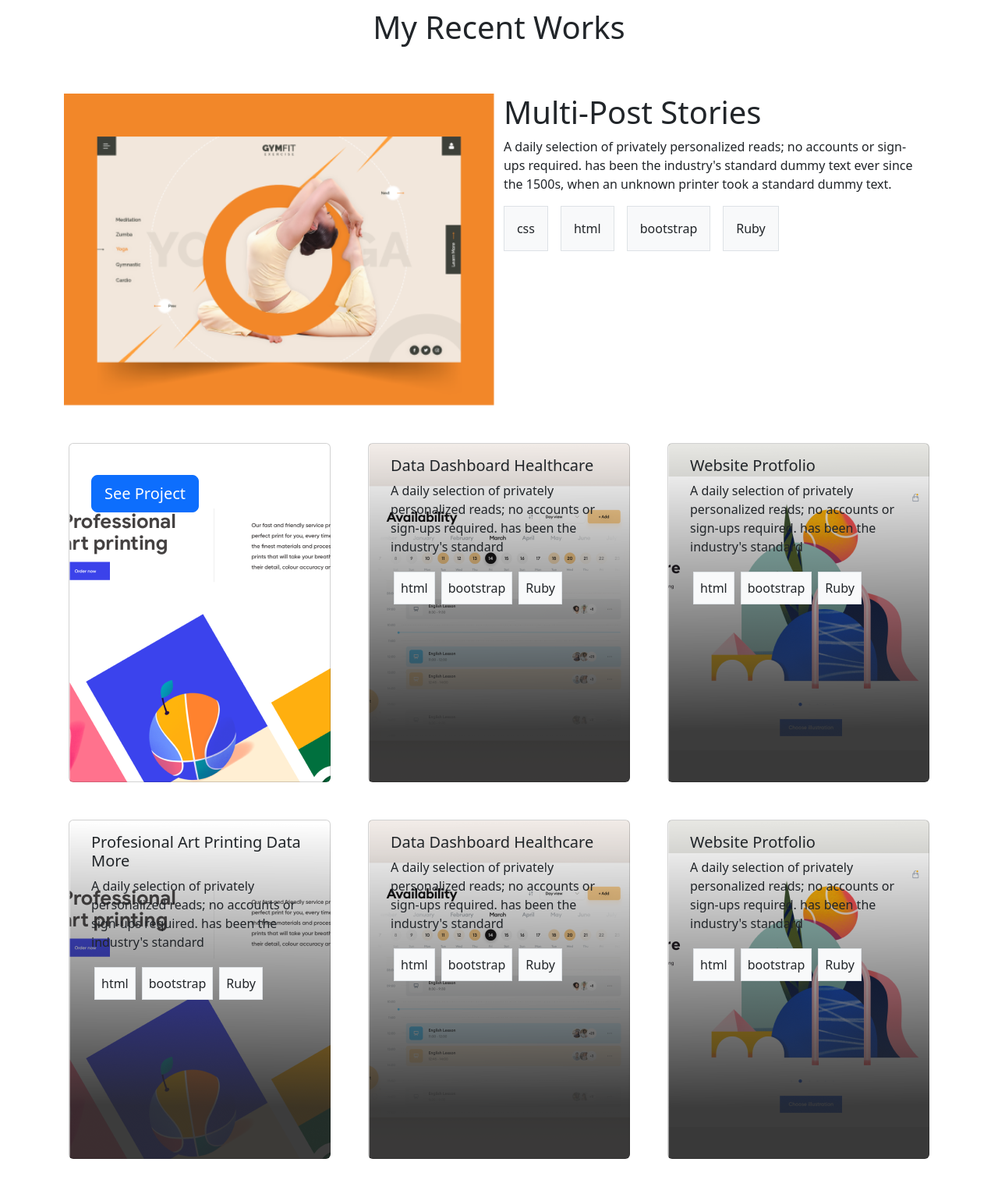
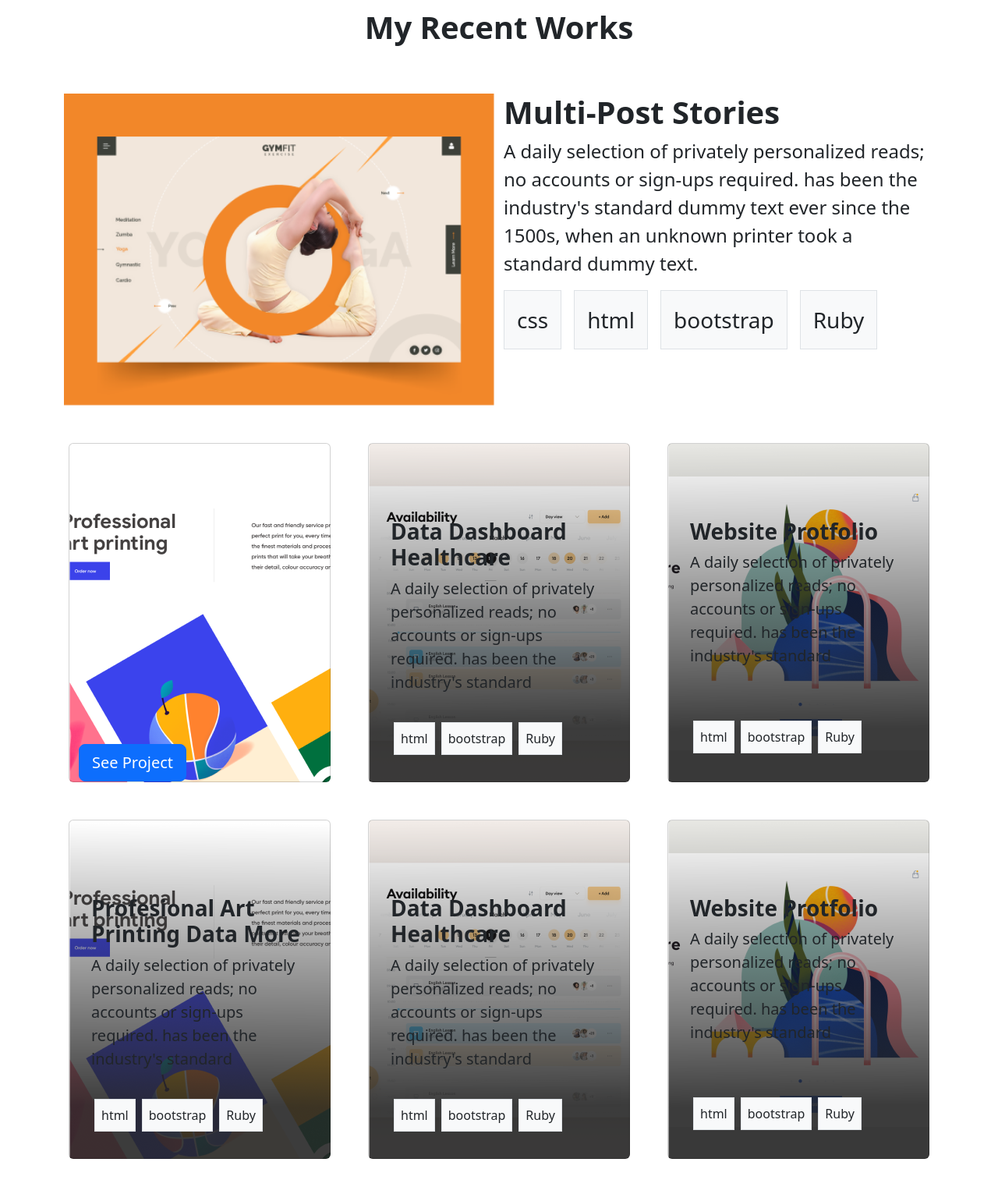
Before and after one commit to mrbhi/Portfolio-Bootstrap, a website: page index.html in a window 1280 px wide. Shown: the part 740-2271 px from the top of the page at 78% size. Drawn offline with Linux system fonts and the light colour scheme.

Commit message:
Added font width and font size to the text

```diff
--- a/index.html
+++ b/index.html
@@ -60,10 +60,10 @@
                         </ul>
                     </div>
                     <div class="col-lg-8">
-                        <h1 class="title">Hey There. <br>
+                        <h1 class="title fw-bold fs-1">Hey There. <br>
                             I’m Alex</h1>
-                        <p class="lead">I’am a Software Developer</p>
-                        <small>I can help you build a product , feature or website Look through some of my work and experience! If you like what you see and have a project you need coded,
+                        <p class="lead fw-bold">I’am a Software Developer</p>
+                        <small class="fw-light fs-5">I can help you build a product , feature or website Look through some of my work and experience! If you like what you see and have a project you need coded,
                             don’t hestiate to contact me.</small>
                     </div>
                     <div class="col-lg-2 ms-4 d-sm-block d-lg-none mt-5">
@@ -96,19 +96,19 @@
     <section id="Work">
         <div class="container mb-5 mt-5">
             <div class="d-lg-flex justify-content-center align-items-center">
-                <h1 class="text-center">My Recent Works</h1>
+                <h1 class="text-center fw-bold fs-1">My Recent Works</h1>
                 <hr class="mb-5">
             </div>
             <div class="d-lg-flex justify-content-center mt-5">
                 <img src="img/FeatureImage.png" alt="featured-image" width="100%" class="img-fluid">
                 <div class="container">
-                    <h1 class="title">Multi-Post Stories</h1>
-                    <p>A daily selection of privately personalized reads;
+                    <h1 class="title fw-bold">Multi-Post Stories</h1>
+                    <p class="fw-light fs-4">A daily selection of privately personalized reads;
                          no accounts or sign-ups required. has been the
                           industry's standard dummy text ever since the 1500s,
                           when an unknown printer took a standard dummy text.
                     </p>
-                    <ul class="d-flex list-unstyled gap-3">
+                    <ul class="d-flex list-unstyled gap-3 fw-light fs-3">
                         <li class="p-2 bg-light border p-3">css</li>
                         <li class="p-2 bg-light border p-3">html</li>
                         <li class="p-2 bg-light border p-3">bootstrap</li>
@@ -123,15 +123,19 @@
                         <p class="card-text">
 
                         </p>
-                        <a href="#"><button class="btn btn-primary btn-lg" type="button" data-bs-toggle="modal" data-bs-target="#reg-modal">See Project</button></a>
+                    </div>
+                    <div>
+                        <a href="#" class="btn btn-primary btn-lg" data-bs-toggle="modal" data-bs-target="#reg-modal">See Project</a>
                     </div>
                 </div>
                 <div class="col-lg-4 card" style="background-image: url('img/Data.png'); width: 336px; height:435px; background-repeat: no-repeat;">
-                    <div class="card-body">
-                        <h5 class="card-title">Data Dashboard Healthcare</h5>
-                        <p class="card-text">
+                    <div class="card-body pt-5 mt-5">
+                        <h5 class="card-title fw-bold fs-3">Data Dashboard <br> Healthcare</h5>
+                        <p class="card-text fs-5">
                             A daily selection of privately personalized reads; no accounts or sign-ups required. has been the industry's standard
                         </p>
+                    </div>
+                    <div class="p-3">
                         <ul class="d-flex list-unstyled">
                             <li class="p-2 bg-light border m-1">html</li>
                             <li class="p-2 bg-light border m-1">bootstrap</li>
@@ -140,11 +144,13 @@
                     </div>
                 </div>
                 <div class="col-lg-3 card" style="background-image: url('img/website2.png'); width: 336px; height:435px; background-repeat: no-repeat;">
-                    <div class="card-body">
-                        <h5 class="card-title mt-auto">Website Protfolio </h5>
-                        <p class="card-text">
+                    <div class="card-body pt-5 mt-5">
+                        <h5 class="card-title fw-bold fs-3">Website Protfolio </h5>
+                        <p class="card-text fs-5">
                             A daily selection of privately personalized reads; no accounts or sign-ups required. has been the industry's standard
                         </p>
+                    </div>
+                    <div class="p-3">
                         <ul class="d-flex list-unstyled">
                             <li class="p-2 bg-light border m-1">html</li>
                             <li class="p-2 bg-light border m-1">bootstrap</li>
@@ -153,11 +159,13 @@
                     </div>
                 </div>
                 <div class="col-lg-4 card" style="background-image: url('img/project2.png'); width: 336px; height:435px; background-repeat: no-repeat;">
-                    <div class="card-body">
-                        <h5 class="card-title mt-auto">Profesional Art Printing Data More</h5>
-                        <p class="card-text">
+                    <div class="card-body pt-5 mt-5">
+                        <h5 class="card-title fw-bold fs-3">Profesional Art Printing Data More</h5>
+                        <p class="card-text fs-5">
                             A daily selection of privately personalized reads; no accounts or sign-ups required. has been the industry's standard
                         </p>
+                    </div>
+                    <div class="p-3">
                         <ul class="d-flex list-unstyled">
                             <li class="p-2 bg-light border m-1">html</li>
                             <li class="p-2 bg-light border m-1">bootstrap</li>
@@ -166,11 +174,13 @@
                     </div>
                 </div>
                 <div class="col-lg-4 card" style="background-image: url('img/data2.png'); width: 336px; height:435px; background-repeat: no-repeat;">
-                    <div class="card-body">
-                        <h5 class="card-title">Data Dashboard Healthcare</h5>
-                        <p class="card-text">
+                    <div class="card-body pt-5 mt-5">
+                        <h5 class="card-title fw-bold fs-3">Data Dashboard Healthcare</h5>
+                        <p class="card-text fs-5">
                             A daily selection of privately personalized reads; no accounts or sign-ups required. has been the industry's standard
                         </p>
+                    </div>
+                    <div class="p-3">
                         <ul class="d-flex list-unstyled">
                             <li class="p-2 bg-light border m-1">html</li>
                             <li class="p-2 bg-light border m-1">bootstrap</li>
@@ -179,11 +189,13 @@
                     </div>
                 </div>
                 <div class="col-lg-4 card" style="background-image: url('img/Website.png'); width: 336px; height:435px; background-repeat: no-repeat;">
-                    <div class="card-body">
-                        <h5 class="card-title">Website Protfolio </h5>
-                        <p class="card-text">
+                    <div class="card-body pt-5 mt-5">
+                        <h5 class="card-title fw-bold fs-3">Website Protfolio </h5>
+                        <p class="card-text fs-5">
                             A daily selection of privately personalized reads; no accounts or sign-ups required. has been the industry's standard
                         </p>
+                    </div>
+                    <div class="p-3">
                         <ul class="d-flex list-unstyled">
                             <li class="p-2 bg-light border m-1">html</li>
                             <li class="p-2 bg-light border m-1">bootstrap</li>
@@ -207,7 +219,7 @@
                     <button class="btn btn-warning mt-3 text-light">Get My Resume</button>
                 </div>
                 <div class="col-lg-6 container-fluid p-0">
-                    <img class="img-fluid float-end d-sm-block d-lg-none mt-5" src="img/About-us.png" alt="About-us-image">
+                    <img class="img-fluid float-end d-sm-block d-lg-none" src="img/About-us.png" alt="About-us-image">
                     <img class="img-fluid float-end mb-5 d-none d-lg-block mt-5" src="img/about-me.png" alt="About-us-image">
                 </div>
             </div>
@@ -217,7 +229,7 @@
         </div>
         <div class="container p-lg-5 mb-5">
             <div class="row justify-content-center text-center">
-                <div class="col-lg-4">
+                <div class="col-lg-4 mt-2 mb-5">
                     <h1 class="text-light mb-3">Lanaguage</h1>
                     <ul class="text-light list-unstyled">
                         <li class="mb-3">Javascript</li>
@@ -226,8 +238,8 @@
                         <li class="mb-3">Css</li>
                     </ul>
                 </div>
-                <div class="col-lg-4">
-                    <ul class="text-light list-unstyled ">
+                <div class="col-lg-4 mt-2 mb-5">
+                    <ul class="text-light list-unstyled">
                         <h1 class="mb-3">Frameworks</h1>
                         <li class="mb-3">Bootstrap</li>
                         <li class="mb-3">Ruby on Rails</li>
@@ -236,8 +248,8 @@
                         <li class="mb-3">Selenium</li>
                     </ul>
                 </div>
-                <div class="col-lg-4">
-                    <ul class="text-light list-unstyled ">
+                <div class="col-lg-4 mt-2 mb-5">
+                    <ul class="text-light list-unstyled">
                         <h1 class="mb-3">Skills</h1>
                         <li class="mb-3">Codekit</li>
                         <li class="mb-3">Github</li>
@@ -269,7 +281,7 @@
                         <textarea class="form-control input-lg resize-no-resize" name="message" id="msg" rows="10" placeholder="Enter text here" maxlength="500" required></textarea>
                     </div>
                     <div class="mb-3">
-                        <button type="submit" class="submit">Get in touch</button>
+                        <button type="submit" class="submit p-2 btn btn-primary btn-lg">Get in touch</button>
                     </div>
                 </form>
             </div>
```
